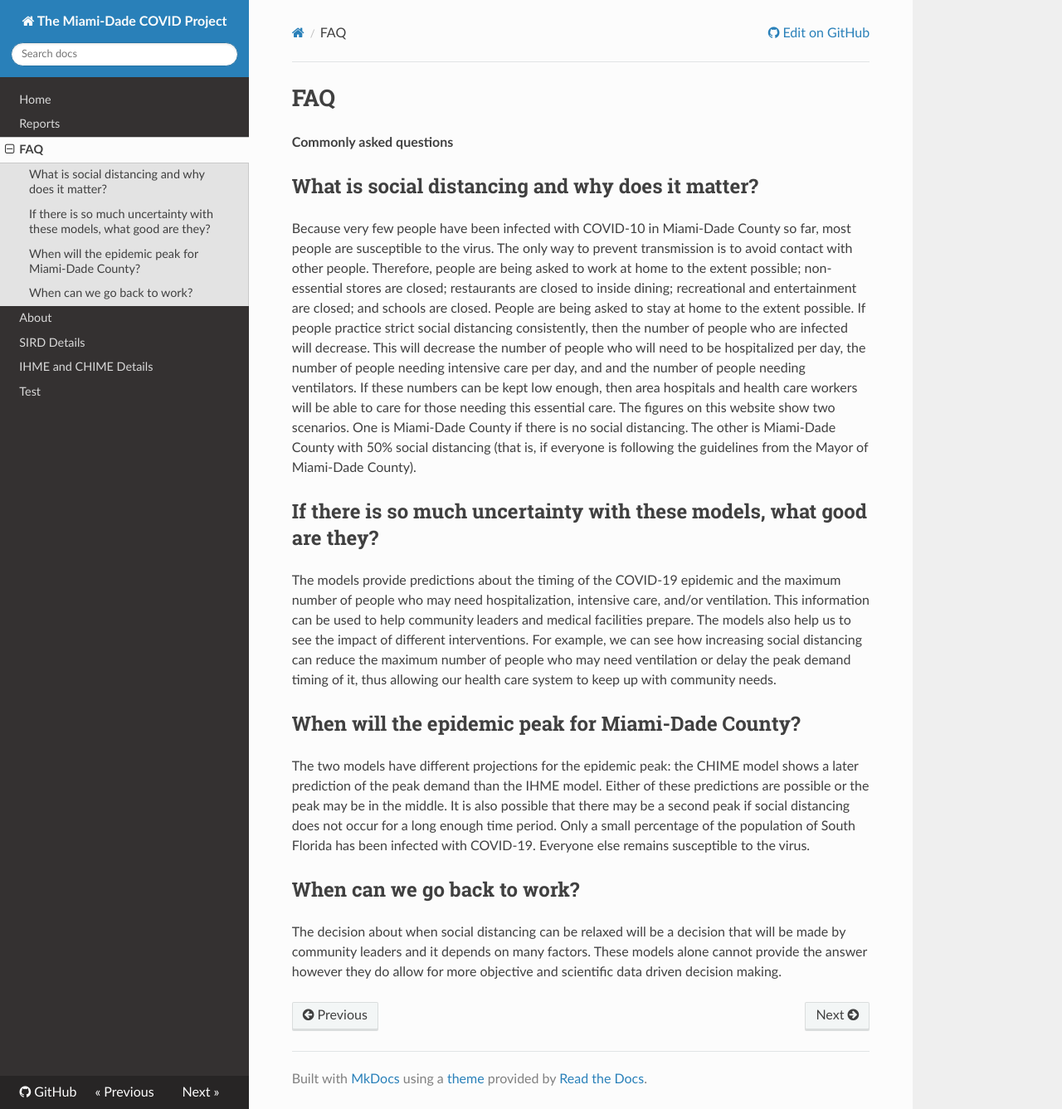
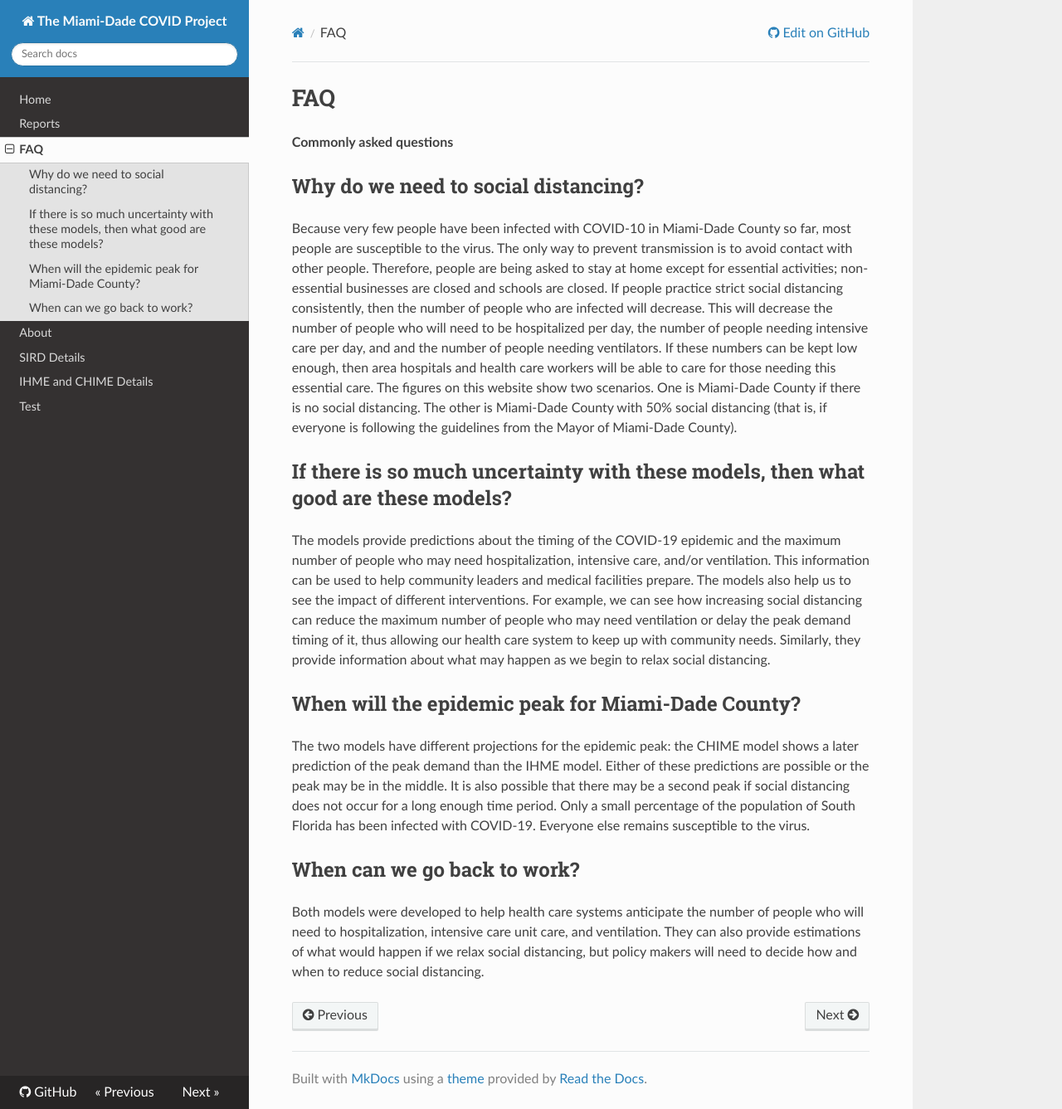
Before and after one commit to Rwilli5/MiamiCovidProject, an MkDocs documentation site: the page built from docs/faq.md, in a window 1280 px wide and 1337 px high. Shown: the whole window at 83% size. Built offline with MkDocs 1.6.1, drawn with Linux system fonts in a browser that asks for light colours; nearby versions of some CDN libraries.

Commit message:
Incorporated Jessica's edits to the FAQ

```diff
--- a/docs/faq.md
+++ b/docs/faq.md
@@ -2,12 +2,12 @@
 
 **Commonly asked questions**
 
-## What is social distancing and why does it matter?
-Because very few people have been infected with COVID-10 in Miami-Dade County so far, most people are susceptible to the virus. The only way to prevent transmission is to avoid contact with other people.  Therefore, people are being asked to work at home to the extent possible; non-essential stores are closed; restaurants are closed to inside dining; recreational and entertainment are closed; and schools are closed.  People are being asked to stay at home to the extent possible.  If people practice strict social distancing consistently, then the number of people who are infected will decrease.  This will decrease the number of people who will need to be hospitalized per day, the number of people needing intensive care per day, and and the number of people needing ventilators. If these numbers can be kept low enough, then area hospitals and health care workers will be able to care for those needing this essential care.  The figures on this website show two scenarios.  One is Miami-Dade County if there is no social distancing.  The other is Miami-Dade County with 50% social distancing (that is, if everyone is following the guidelines from the Mayor of Miami-Dade County).
+## Why do we need to social distancing?
+Because very few people have been infected with COVID-10 in Miami-Dade County so far, most people are susceptible to the virus. The only way to prevent transmission is to avoid contact with other people.  Therefore, people are being asked to stay at home except for essential activities; non-essential businesses are closed and schools are closed.  If people practice strict social distancing consistently, then the number of people who are infected will decrease.  This will decrease the number of people who will need to be hospitalized per day, the number of people needing intensive care per day, and and the number of people needing ventilators. If these numbers can be kept low enough, then area hospitals and health care workers will be able to care for those needing this essential care.  The figures on this website show two scenarios.  One is Miami-Dade County if there is no social distancing.  The other is Miami-Dade County with 50% social distancing (that is, if everyone is following the guidelines from the Mayor of Miami-Dade County).
 
 
-## If there is so much uncertainty with these models, what good are they?
-The models provide predictions about the timing of the COVID-19 epidemic and the maximum number of people who may need hospitalization, intensive care, and/or ventilation. This information can be used to help community leaders and medical facilities prepare. The models also help us to see the impact of different interventions. For example, we can see how increasing social distancing can reduce the maximum number of people who may need ventilation or delay the peak demand timing of it, thus allowing our health care system to keep up with community needs.
+## If there is so much uncertainty with these models, then what good are these models?
+The models provide predictions about the timing of the COVID-19 epidemic and the maximum number of people who may need hospitalization, intensive care, and/or ventilation. This information can be used to help community leaders and medical facilities prepare. The models also help us to see the impact of different interventions. For example, we can see how increasing social distancing can reduce the maximum number of people who may need ventilation or delay the peak demand timing of it, thus allowing our health care system to keep up with community needs.  Similarly, they provide information about what may happen as we begin to relax social distancing.
 
 
 ## When will the epidemic peak for Miami-Dade County?
@@ -15,4 +15,4 @@ The two models have different projections for the epidemic peak: the CHIME model
 
 
 ## When can we go back to work?
-The decision about when social distancing can be relaxed will be a decision that will be made by community leaders and it depends on many factors. These models alone cannot provide the answer however they do allow for more objective and scientific data driven decision making.
+Both models were developed to help health care systems anticipate the number of people who will need to hospitalization, intensive care unit care, and ventilation.  They can also provide estimations of what would happen if we relax social distancing, but policy makers will need to decide how and when to reduce social distancing.
```
